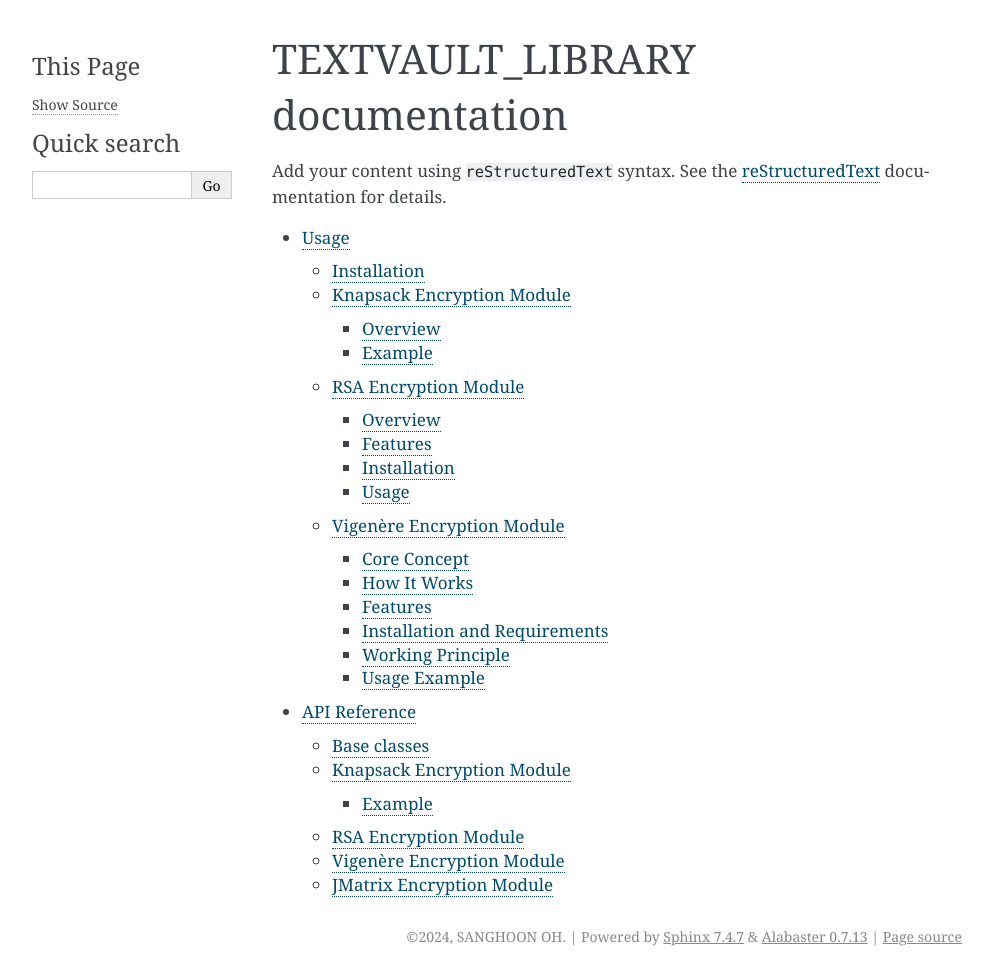
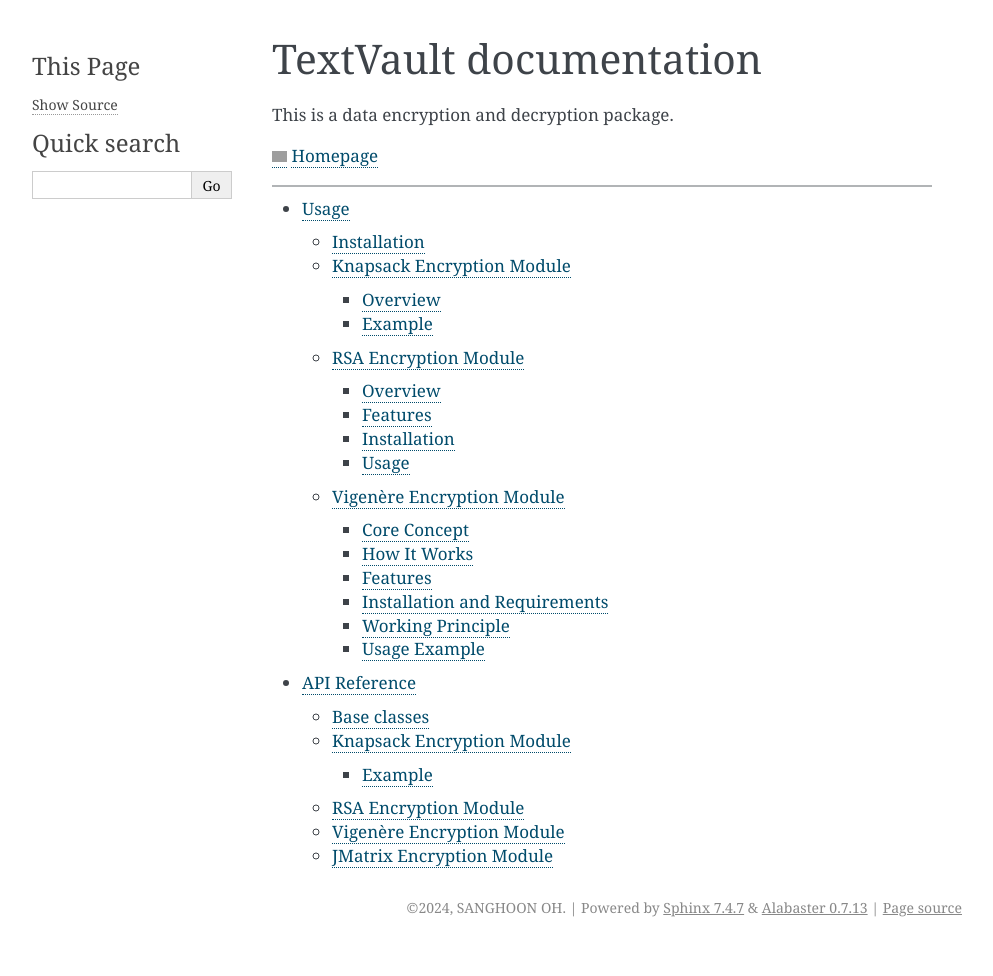
Before and after one commit to iwbh04/TextVault, a Sphinx documentation site: the page built from docs/source/index.rst, in a window 1280 px wide. Shown: the whole page, without its empty margins (148-1141 px from the left). Built offline with Sphinx 7.4.7, drawn with Linux system fonts in a browser that asks for light colours; after the commit the page ends 947 px from its top, so only the background shows below that; grey boxes are pictures that could not be loaded.

```diff
--- a/docs/source/conf.py
+++ b/docs/source/conf.py
@@ -12,10 +12,10 @@ sys.path.insert(0, str(Path(__file__).resolve().parents[2]))
 sys.path.insert(0, str(Path(__file__).resolve().parents[2]/"src"))
 # sys.path.insert(0, str(Path(__file__).resolve().parents[2]/"src/TextVault"))
 
-project = 'TEXTVAULT_LIBRARY'
+project = 'TextVault'
 copyright = '2024, SANGHOON OH'
 author = 'SANGHOON OH'
-release = '0.1'
+release = '0.0.2'
 
 # -- General configuration ---------------------------------------------------
 # https://www.sphinx-doc.org/en/master/usage/configuration.html#general-configuration
--- a/docs/source/index.rst
+++ b/docs/source/index.rst
@@ -3,13 +3,23 @@
    You can adapt this file completely to your liking, but it should at least
    contain the root `toctree` directive.
 
-TEXTVAULT_LIBRARY documentation
+TextVault documentation
 ===============================
 
-Add your content using ``reStructuredText`` syntax. See the
-`reStructuredText <https://www.sphinx-doc.org/en/master/usage/restructuredtext/index.html>`_
-documentation for details.
+This is a data encryption and decryption package.
 
+.. Add your content using ``reStructuredText`` syntax. See the
+   `reStructuredText <https://www.sphinx-doc.org/en/master/usage/restructuredtext/index.html>`_
+   documentation for details.
+
+.. |Github| image:: https://github.githubassets.com/assets/GitHub-Mark-ea2971cee799.png
+   :width: 15
+   :alt: GitHub
+   :target: https://github.com/iwbh04/TextVault
+
+|Github| `Homepage <https://github.com/iwbh04/TextVault>`_
+
+--------------------------------------------------------------------
 
 .. toctree::
 
--- a/pyproject.toml
+++ b/pyproject.toml
@@ -4,13 +4,14 @@ build-backend = "hatchling.build"
 
 [project]
 name = "TextVault"
-version = "0.0.1"
+version = "0.0.2"
 authors = [
   { name="SANGHOON OH", email="ohsanghoon@hanyang.ac.kr" },
 ]
 description = "Encryption and decryption of data"
 readme = "README.md"
-requires-python = ">=3.8"
+requires-python = ">=3.11"
+dependencies = ["numpy"]
 classifiers = [
     "Programming Language :: Python :: 3",
     "License :: OSI Approved :: MIT License",
```
